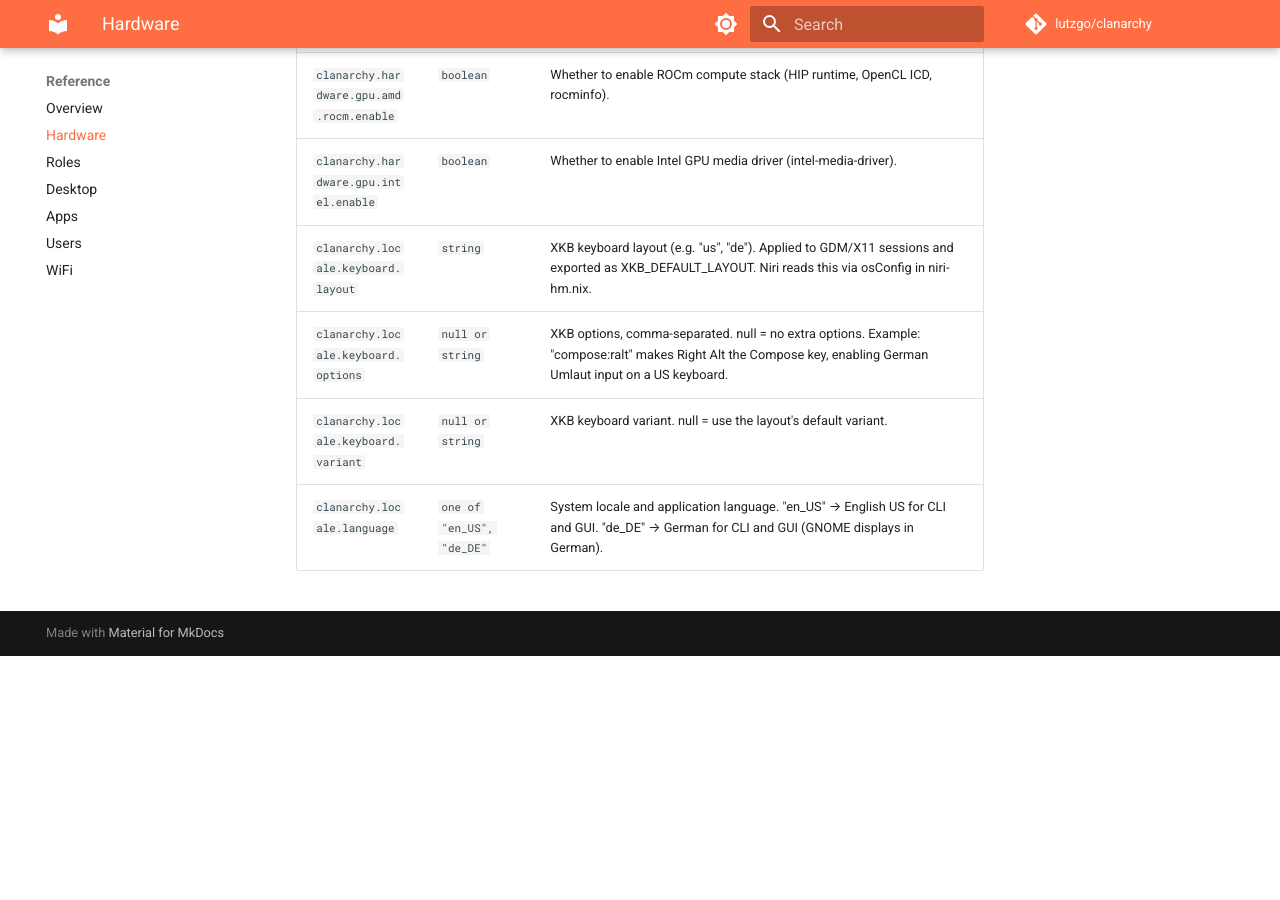
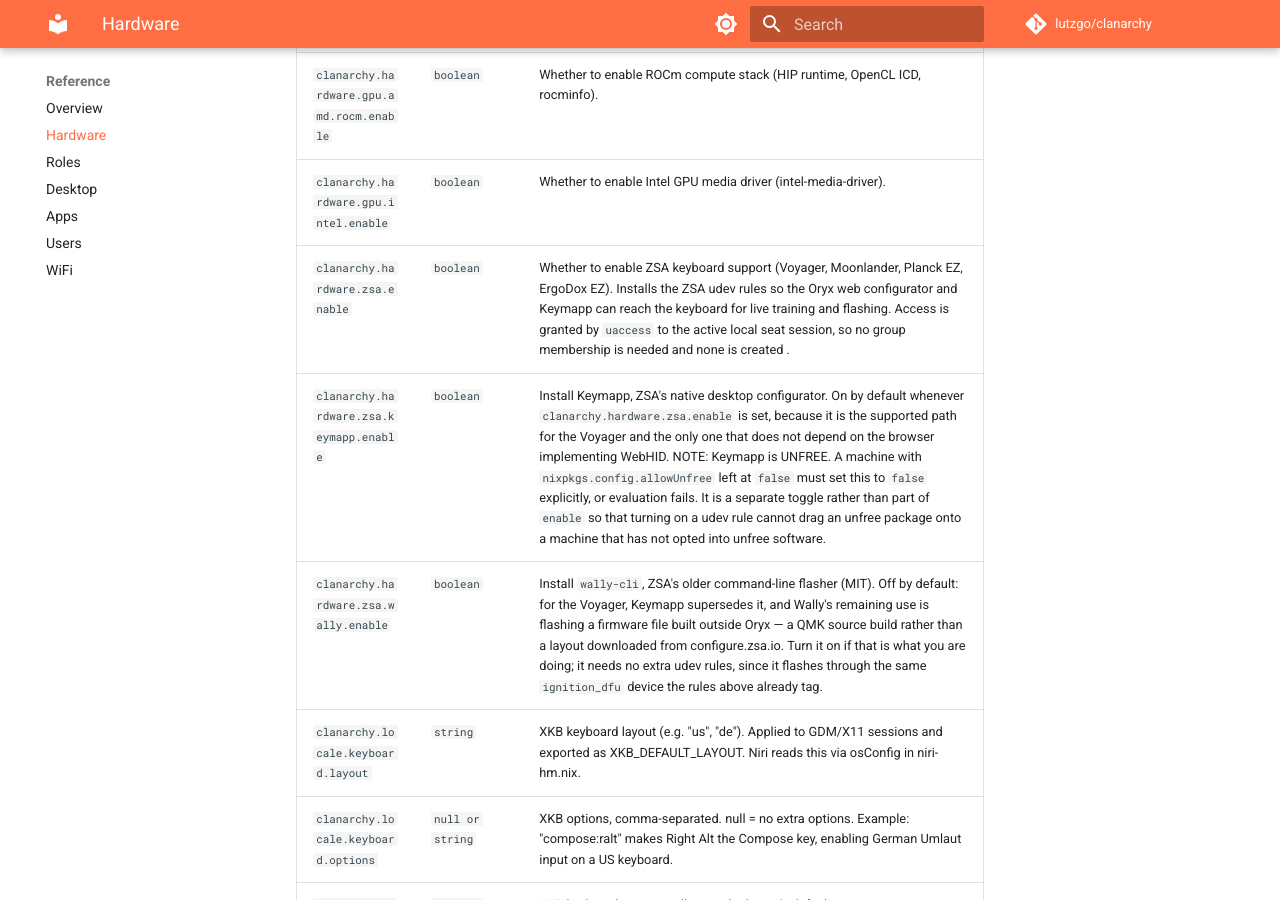
Before and after one commit to lutzgo/clanarchy, an MkDocs documentation site: the page built from docs/reference/hardware.md, in a window 1280 px wide and 900 px high, scrolled down 687 px. Built offline with MkDocs 1.6.1 and Material for MkDocs 9.7.7, drawn with Linux system fonts in a browser that asks for light colours; comment, search, counter and statistics services are not loaded; before the commit the page ends 1343 px from its top, so only the background shows below that.

Commit message:
Add a ZSA keyboard toggle and turn it on for miralda (#97)
clanarchy.hardware.zsa.enable installs the ZSA udev rules so Oryx and
Keymapp can reach a Voyager for live training and flashing. Imported by
commonBase and guarded on the option, so every machine gets the toggle
and only miralda gets the config.

The rules grant access with TAG+="uaccess" rather than a plugdev group,
so the wiki's second install step is deliberately not followed: uaccess
scopes access to the active local seat session instead of to a group
nobody prunes.

Keymapp is a separate sub-toggle because it is unfree, and wally-cli is
off by default because Keymapp supersedes it for the Voyager.

Co-authored-by: Claude Opus 5 <noreply@anthropic.com>

```diff
--- a/docs/reference/hardware.md
+++ b/docs/reference/hardware.md
@@ -12,6 +12,9 @@ Hardware-specific options. Set these to match the physical machine.
 | `clanarchy.hardware.gpu.amd.enable` | `boolean` | Whether to enable AMD GPU baseline (amdgpu kernel module + mesa + Rusticl). |
 | `clanarchy.hardware.gpu.amd.rocm.enable` | `boolean` | Whether to enable ROCm compute stack (HIP runtime, OpenCL ICD, rocminfo). |
 | `clanarchy.hardware.gpu.intel.enable` | `boolean` | Whether to enable Intel GPU media driver (intel-media-driver). |
+| `clanarchy.hardware.zsa.enable` | `boolean` | Whether to enable ZSA keyboard support (Voyager, Moonlander, Planck EZ, ErgoDox EZ).  Installs the ZSA udev rules so the Oryx web configurator and Keymapp can reach the keyboard for live training and flashing. Access is granted by `uaccess` to the active local seat session, so no group membership is needed and none is created . |
+| `clanarchy.hardware.zsa.keymapp.enable` | `boolean` | Install Keymapp, ZSA's native desktop configurator.  On by default whenever `clanarchy.hardware.zsa.enable` is set, because it is the supported path for the Voyager and the only one that does not depend on the browser implementing WebHID.  NOTE: Keymapp is UNFREE. A machine with `nixpkgs.config.allowUnfree` left at `false` must set this to `false` explicitly, or evaluation fails. It is a separate toggle rather than part of `enable` so that turning on a udev rule cannot drag an unfree package onto a machine that has not opted into unfree software.  |
+| `clanarchy.hardware.zsa.wally.enable` | `boolean` | Install `wally-cli`, ZSA's older command-line flasher (MIT).  Off by default: for the Voyager, Keymapp supersedes it, and Wally's remaining use is flashing a firmware file built outside Oryx — a QMK source build rather than a layout downloaded from configure.zsa.io. Turn it on if that is what you are doing; it needs no extra udev rules, since it flashes through the same `ignition_dfu` device the rules above already tag.  |
 | `clanarchy.locale.keyboard.layout` | `string` | XKB keyboard layout (e.g. "us", "de"). Applied to GDM/X11 sessions and exported as XKB_DEFAULT_LAYOUT. Niri reads this via osConfig in niri-hm.nix.  |
 | `clanarchy.locale.keyboard.options` | `null or string` | XKB options, comma-separated. null = no extra options. Example: "compose:ralt" makes Right Alt the Compose key, enabling German Umlaut input on a US keyboard.  |
 | `clanarchy.locale.keyboard.variant` | `null or string` | XKB keyboard variant. null = use the layout's default variant. |
```
Also changed, not shown: 3 other files.
